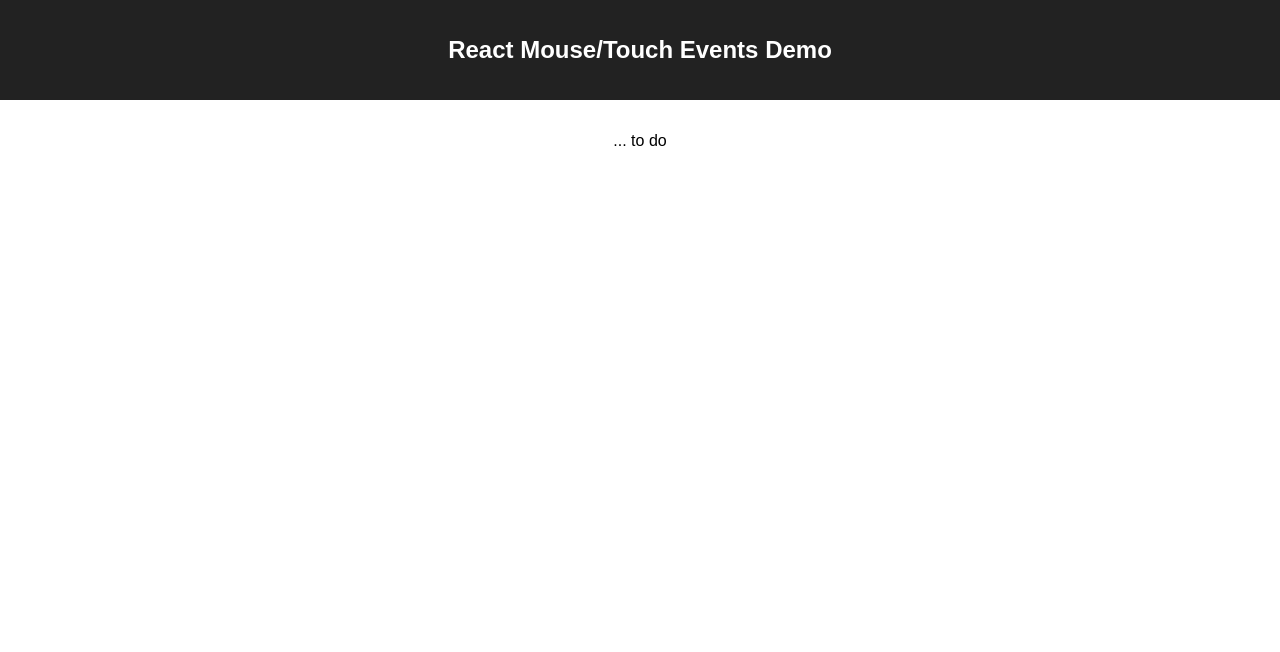
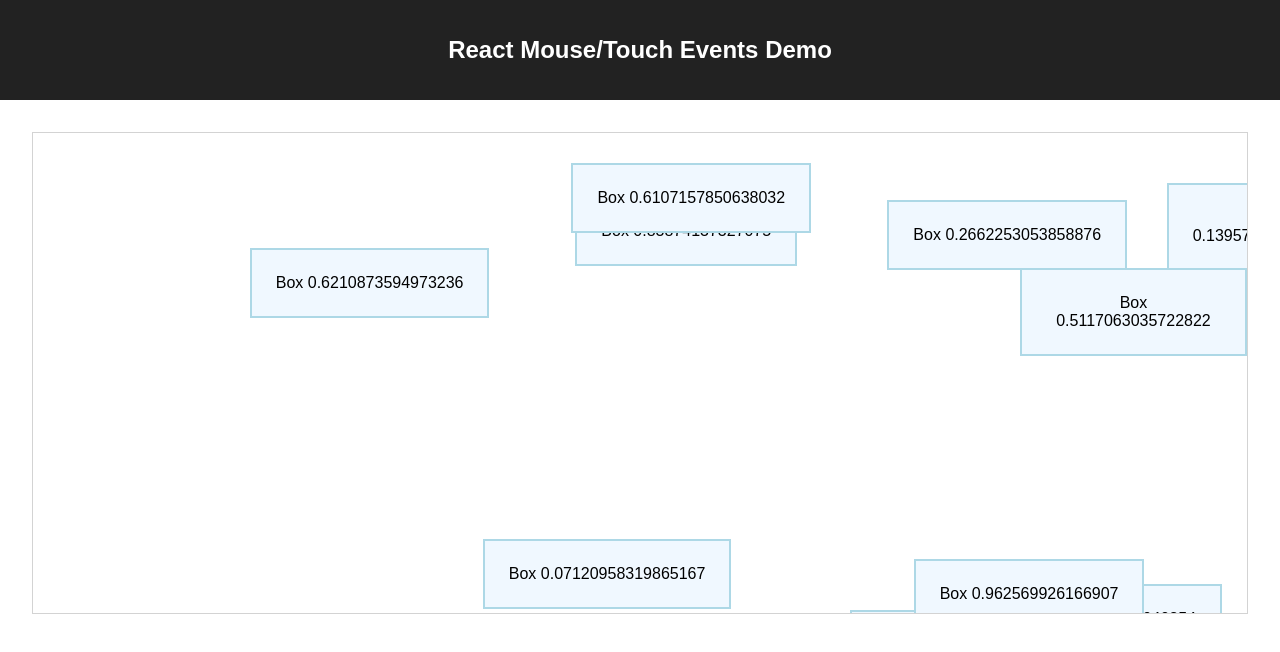
Before and after one commit to dfbaskin/react-mouse-touch-events, a React (Create React App) app: page / in a window 1280 px wide. Shown: the top 652 px of the page. Built offline with nearby package versions, Linux system fonts and the light colour scheme.

Commit message:
Adding initial set of boxes.

```diff
--- a/src/App.js
+++ b/src/App.js
@@ -1,4 +1,5 @@
 import React, { PureComponent } from 'react';
+import {Boxes} from './components/boxes';
 import './App.css';
 
 export class App extends PureComponent {
@@ -9,7 +10,7 @@ export class App extends PureComponent {
                     <h2>React Mouse/Touch Events Demo</h2>
                 </div>
                 <div>
-                    ... to do
+                    <Boxes></Boxes>
                 </div>
             </div>
         );
--- /dev/null
+++ b/src/components/boxes.css
@@ -0,0 +1,14 @@
+
+.boxes {
+    border: 1px solid lightgrey;
+    height: 60vh;
+    position: relative;
+    overflow: hidden;
+}
+
+.box {
+    position: absolute;
+    background-color: aliceblue;
+    border: 2px solid lightblue;
+    padding: 1.5rem;
+}
--- /dev/null
+++ b/src/components/boxes.js
@@ -0,0 +1,47 @@
+
+import React, {PureComponent} from "react";
+import "./boxes.css";
+
+const boxCount = 10;
+
+export class Box extends PureComponent {
+    render() {
+        const {box} = this.props;
+        const boxProps = {
+            className: 'box',
+            style: {
+                top: `${box.top * 100}%`,
+                left: `${box.left * 100}%`
+            }
+        };
+        return (
+            <div {...boxProps}>{box.text}</div>
+        )
+    }
+}
+
+export class Boxes extends PureComponent {
+
+    constructor() {
+        super();
+        this.state = {
+            boxes: new Array(boxCount).fill().map((v, idx) => ({
+                id: `box-${idx+1}`,
+                top: Math.random(),
+                left: Math.random(),
+                text: `Box ${Math.random()}`
+            }))
+        };
+    }
+
+    render() {
+        const {boxes} = this.state;
+        return (
+            <div className="boxes">
+                {boxes.map((box) => (
+                    <Box key={box.id} box={box} />
+                ))}
+            </div>
+        )
+    }
+}
```
